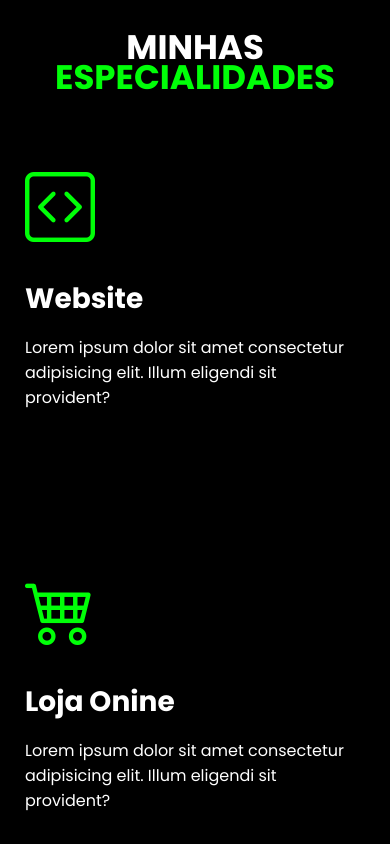
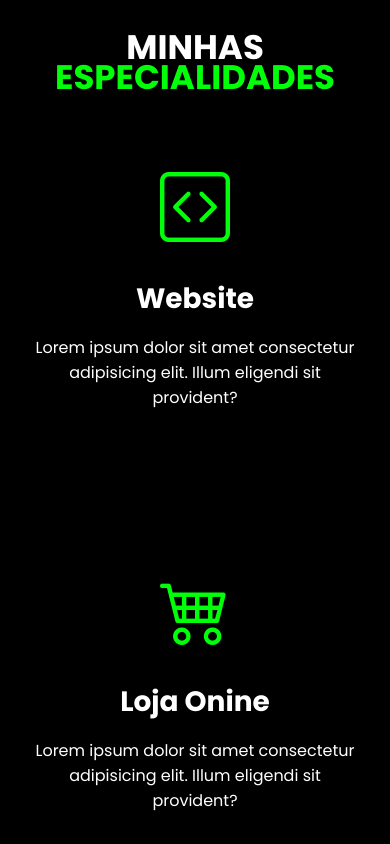
Before and after one commit to luludatabase/web-page, a plain HTML site: page index.html in a window 390 px wide. Shown: the part 920-1764 px from the top of the page. Drawn offline with nearby package versions, Linux system fonts and the light colour scheme.

Commit message:
Update style.css

```diff
--- a/style.css
+++ b/style.css
@@ -376,6 +376,10 @@ footer .line-footer p a {
         padding: 40px 8%;
     }
 
+    .especialidades .especialidades-box {
+        text-align: center;
+    }
+
     /* sobre */
     section.sobre {
         padding: 80px 8%;
```
